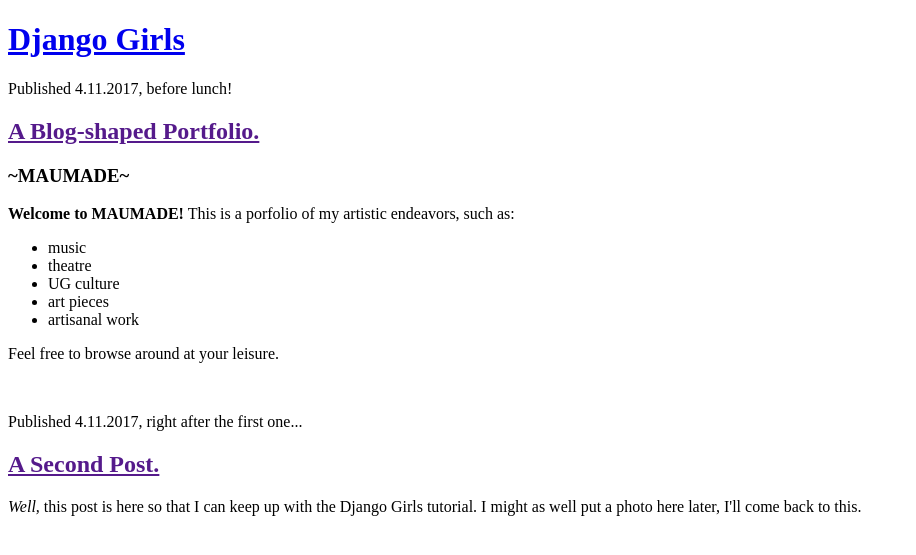
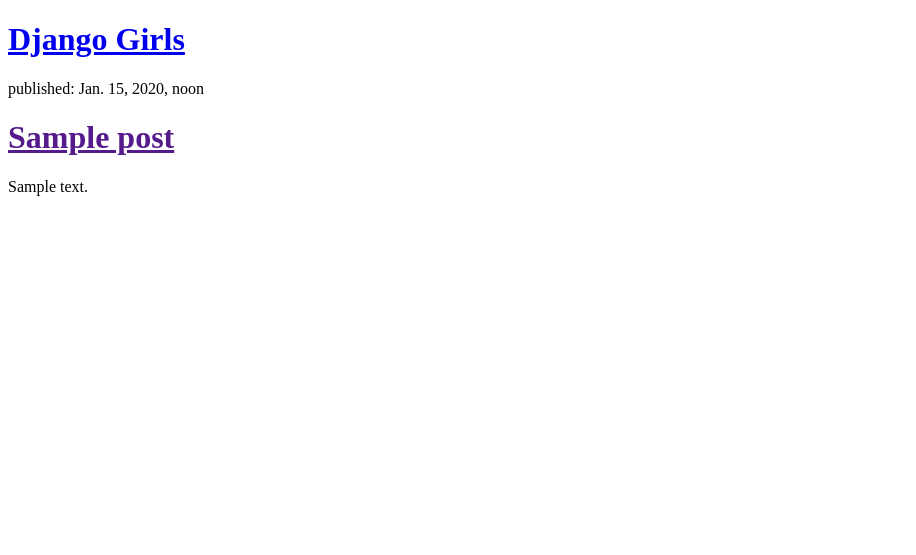
Before and after one commit to murmau/my-first-blog, a Django app: template blog/templates/blog/post_list.html in a window 1280 px wide. Shown: the top 555 px of the page, without its empty margins (0-916 px from the left). Run offline with Django 3.2, Linux system fonts and the light colour scheme; the template is opened without the code that fills it: values that come from a table or form of the project are taken from there, others are empty; tables that the repository leaves empty hold one stand-in row (values such as "Sample post").

Commit message:
Djangotemplates tutorial to display posts from bd

```diff
--- a/blog/templates/blog/post_list.html
+++ b/blog/templates/blog/post_list.html
@@ -7,28 +7,12 @@
       <div>
         <h1><a href="/">Django Girls</a></h1>
       </div>
-
-    <div>
-          <p>Published 4.11.2017, before lunch!</p>
-          <h2><a href="">A Blog-shaped Portfolio.</a></h2>
-          <h3>~MAUMADE~</h3>
-          <p><strong>Welcome to MAUMADE!</strong> This is a porfolio of my
-            artistic endeavors, such as:
-            <ul>
-              <li>music</li>
-              <li>theatre</li>
-              <li>UG culture</li>
-              <li>art pieces</li>
-              <li>artisanal work</li>
-            </ul>
-          Feel free to browse around at your leisure.</p>
-    </div>
-<br />
-    <div>
-        <p>Published 4.11.2017, right after the first one...</p>
-        <h2><a href="">A Second Post.</a></h2>
-        <p><em>Well,</em> this post is here so that I can keep up with the Django Girls
-        tutorial. I might as well put a photo here later, I'll come back to this.</p>
-    </div>
+    {% for post in posts %}
+        <div>
+            <p>published: {{ post.published_date }}</p>
+            <h1><a href="">{{ post.title }}</a></h1>
+            <p>{{ post.text|linebreaksbr }}</p>
+        </div>
+    {% endfor %}
   </body>
 </html>
--- a/blog/views.py
+++ b/blog/views.py
@@ -1,5 +1,7 @@
 from django.shortcuts import render
-
+from django.utils import timezone
+from .models import Post
 # Create your views here.
 def post_list(request):
-    return render(request, 'blog/post_list.html')
+    posts = Post.objects.filter(published_date__lte=timezone.now()).order_by('published_date')
+    return render(request, 'blog/post_list.html', {'posts':posts})
```
